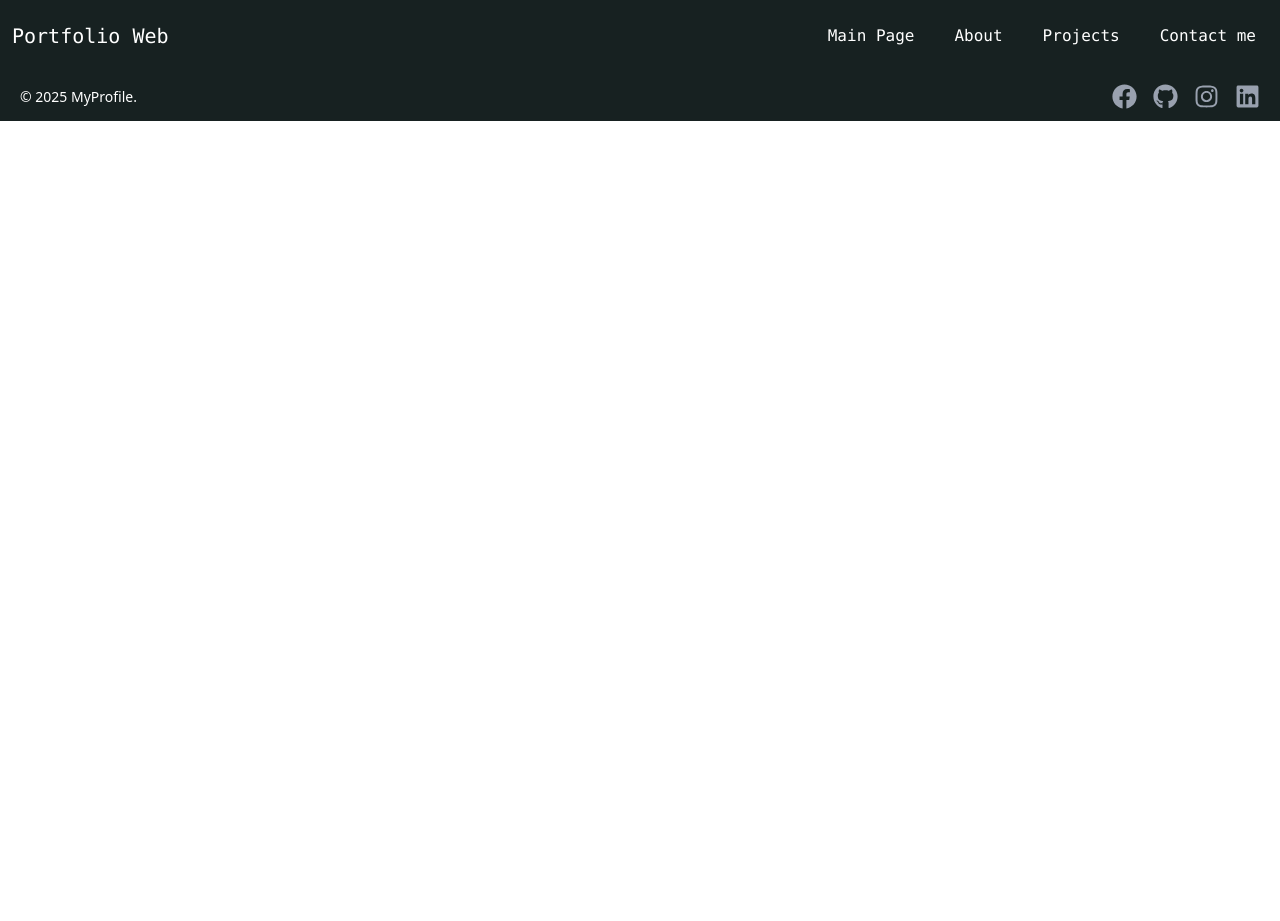
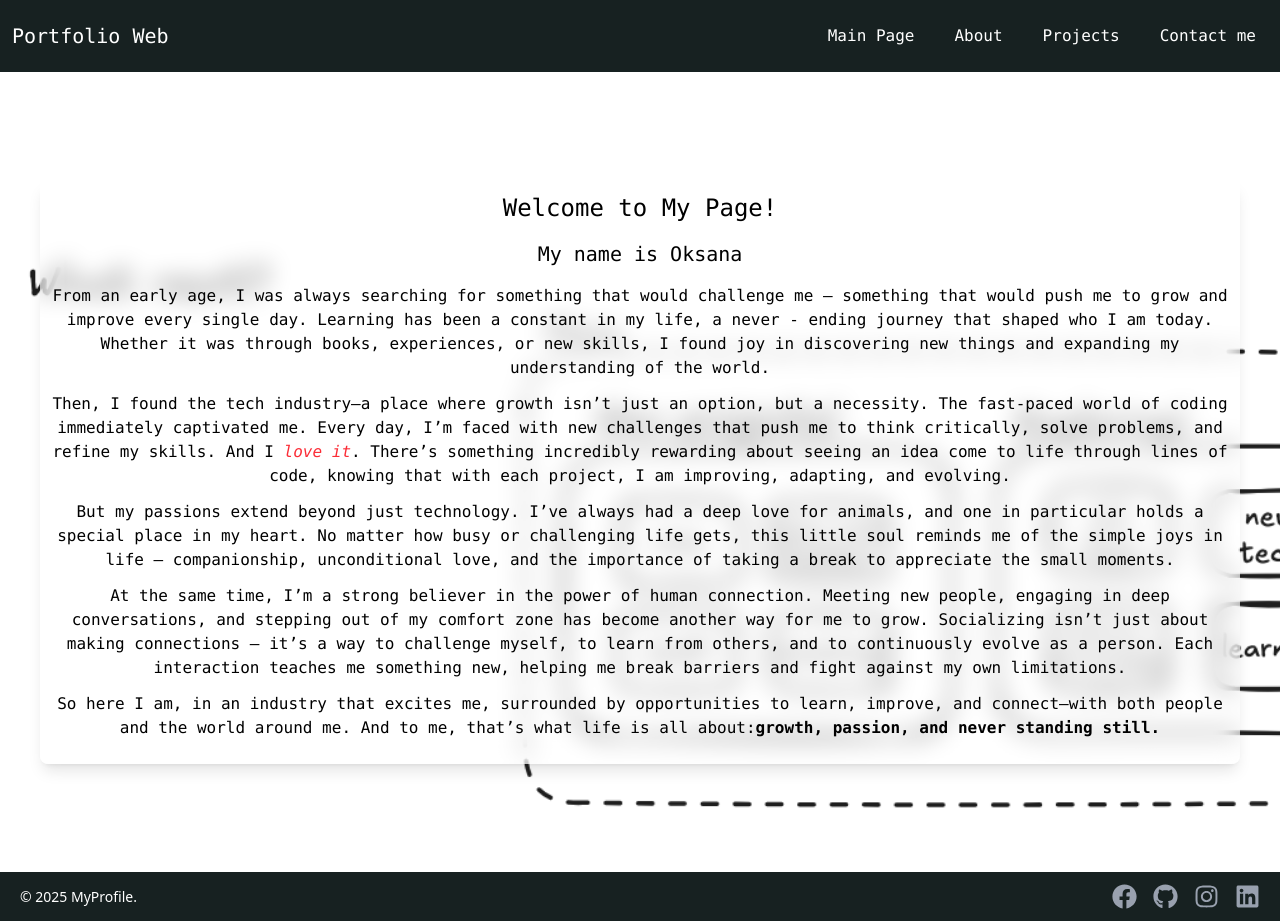
Before and after one commit to pseheya/Project_profile, a React (Vite) app in the folder Project_portfolio_web/: page /about_me in a window 1280 px wide. Before the commit the page ends 800 px from the top, so only its background shows below. Built offline with nearby package versions, Linux system fonts and the light colour scheme.

Commit message:
about me and email form

```diff
--- a/Project_portfolio_web/package.json
+++ b/Project_portfolio_web/package.json
@@ -10,6 +10,7 @@
     "preview": "vite preview"
   },
   "dependencies": {
+    "@formspree/react": "^2.5.1",
     "@tailwindcss/vite": "^4.0.0",
     "react": "^18.3.1",
     "react-dom": "^18.3.1",
--- a/Project_portfolio_web/src/App.tsx
+++ b/Project_portfolio_web/src/App.tsx
@@ -4,6 +4,7 @@ import Footer from "./components/Footer";
 import { Route, Routes } from "react-router";
 import ContactInformation from "./components/ContactingSection";
 import ProjectSection from "./components/ProjectSection";
+import AboutMe from "./components/AboutMe";
 
 function App() {
   return (
@@ -13,6 +14,7 @@ function App() {
         <Route path="/" element={<MainSection />} />
         <Route path="/contact_information" element={<ContactInformation />} />
         <Route path="/projects" element={<ProjectSection />} />
+        <Route path="about_me" element={<AboutMe />} />
       </Routes>
       <Footer />
     </div>
--- /dev/null
+++ b/Project_portfolio_web/src/components/AboutMe.tsx
@@ -0,0 +1,64 @@
+import backgroundImage from "/assets/about_me_background.png";
+
+function AboutMe() {
+  return (
+    <section
+      className="relative flex items-center justify-center min-h-screen bg-cover bg-center text-black bg-fixed "
+      style={{ backgroundImage: `url(${backgroundImage})`, paddingTop: "4" }}
+    >
+      <div className="relative p-3 text-center bg-white/50  backdrop-blur-md rounded-lg shadow-lg m-10">
+        <h2 className="text-2xl font-mono mb-4">Welcome to My Page!</h2>
+        <h3 className="text-xl  font-mono mb-4">My name is Oksana</h3>
+        <p className="text-m font-mono mb-3">
+          From an early age, I was always searching for something that would
+          challenge me — something that would push me to grow and improve every
+          single day. Learning has been a constant in my life, a never - ending
+          journey that shaped who I am today. Whether it was through books,
+          experiences, or new skills, I found joy in discovering new things and
+          expanding my understanding of the world.
+        </p>
+
+        <p className="text-m font-mono mb-3">
+          Then, I found the tech industry—a place where growth isn’t just an
+          option, but a necessity. The fast-paced world of coding immediately
+          captivated me. Every day, I’m faced with new challenges that push me
+          to think critically, solve problems, and refine my skills. And I{" "}
+          <span className="italic text-red-500">love it</span>. There’s
+          something incredibly rewarding about seeing an idea come to life
+          through lines of code, knowing that with each project, I am improving,
+          adapting, and evolving.
+        </p>
+
+        <p className="text-m font-mono mb-3">
+          But my passions extend beyond just technology. I’ve always had a deep
+          love for animals, and one in particular holds a special place in my
+          heart. No matter how busy or challenging life gets, this little soul
+          reminds me of the simple joys in life — companionship, unconditional
+          love, and the importance of taking a break to appreciate the small
+          moments.
+        </p>
+
+        <p className="text-m font-mono mb-3">
+          At the same time, I’m a strong believer in the power of human
+          connection. Meeting new people, engaging in deep conversations, and
+          stepping out of my comfort zone has become another way for me to grow.
+          Socializing isn’t just about making connections — it’s a way to
+          challenge myself, to learn from others, and to continuously evolve as
+          a person. Each interaction teaches me something new, helping me break
+          barriers and fight against my own limitations.
+        </p>
+
+        <p className="text-m font-mono mb-3">
+          So here I am, in an industry that excites me, surrounded by
+          opportunities to learn, improve, and connect—with both people and the
+          world around me. And to me, that’s what life is all about:
+          <span className="font-semibold ">
+            growth, passion, and never standing still.
+          </span>
+        </p>
+      </div>
+    </section>
+  );
+}
+
+export default AboutMe;
--- a/Project_portfolio_web/src/components/ContactingSection.tsx
+++ b/Project_portfolio_web/src/components/ContactingSection.tsx
@@ -1,5 +1,103 @@
-function ContactInformation() {
-  return <p>Hello world</p>;
+import { useForm, ValidationError } from "@formspree/react";
+
+function ContactForm() {
+  const [state, handleSubmit] = useForm("mpwqrzvv");
+
+  return (
+    <div className="flex flex-col justify-center items-center min-h-screen bg-gray-50 p-4">
+      <div className="w-full max-w-lg p-6 bg-white shadow-md rounded-md">
+        <h2 className="text-2xl font-mono text-center text-gray-700 mb-2">
+          Thank You for Visiting My Project Website!
+        </h2>
+        <p className="font-mono text-center p-2">
+          You can contact me on LinkedIn or check out my work on GitHub!
+        </p>
+        <div className="flex justify-center space-x-6 mb-6 p-3">
+          <a
+            href="https://www.linkedin.com/in/oksana-herasymenko-4603542a9/"
+            target="_blank"
+            rel="noopener noreferrer"
+            className="border border-gray-700 text-black px-3 py-3 rounded-full text-m font-mono"
+          >
+            LinkedIn
+          </a>
+          <a
+            href="https://github.com/pseheya"
+            target="_blank"
+            rel="noopener noreferrer"
+            className="border border-gray-700 text-black px-3 py-3 rounded-full text-m font-mono"
+          >
+            GitHub
+          </a>
+        </div>
+        <p className="text-center text-gray-600 mb-4 font-mono">
+          If you want to leave some feedback, feel free to use this form.
+        </p>
+
+        {state.succeeded && (
+          <p className="text-green-600 text-center mb-4">
+            ✅ Thank you! Your feedback has been submitted.
+          </p>
+        )}
+
+        <form onSubmit={handleSubmit} className="space-y-4">
+          <div>
+            <label
+              htmlFor="email"
+              className="block text-gray-700 text-sm font-medium mb-1"
+            >
+              Your Email
+            </label>
+            <input
+              id="email"
+              type="email"
+              name="email"
+              required
+              className="w-full px-4 py-2 border border-gray-300 rounded-md focus:outline-none focus:ring-2 focus:ring-indigo-500"
+              placeholder="Enter your email"
+            />
+            <ValidationError
+              prefix="Email"
+              field="email"
+              errors={state.errors}
+            />
+          </div>
+
+          <div>
+            <label
+              htmlFor="message"
+              className="block text-gray-700 text-sm font-medium mb-1"
+            >
+              Your Feedback
+            </label>
+            <textarea
+              id="message"
+              name="message"
+              required
+              className="w-full px-4 py-2 border border-gray-300 rounded-md focus:outline-none focus:ring-2 focus:ring-indigo-500"
+              placeholder="Write your feedback here..."
+              rows={4}
+            />
+            <ValidationError
+              prefix="Message"
+              field="message"
+              errors={state.errors}
+            />
+          </div>
+
+          <div className="flex justify-center">
+            <button
+              type="submit"
+              disabled={state.submitting}
+              className="bg-[#172121] text-white px-6 py-3 hover:bg-white hover:text-black hover:border hover:border-gray-700 rounded-full text-lg font-mono"
+            >
+              Submit Feedback
+            </button>
+          </div>
+        </form>
+      </div>
+    </div>
+  );
 }
 
-export default ContactInformation;
+export default ContactForm;
--- /dev/null
+++ b/Project_portfolio_web/src/components/EmailForm.tsx
@@ -0,0 +1,22 @@
+import { useForm, ValidationError } from "@formspree/react";
+
+function ContactForm() {
+  const [state, handleSubmit] = useForm("mpwqrzvv");
+  if (state.succeeded) {
+    return <p>Thanks for joining!</p>;
+  }
+  return (
+    <form onSubmit={handleSubmit}>
+      <label htmlFor="email">Email Address</label>
+      <input id="email" type="email" name="email" />
+      <ValidationError prefix="Email" field="email" errors={state.errors} />
+      <textarea id="message" name="message" />
+      <ValidationError prefix="Message" field="message" errors={state.errors} />
+      <button type="submit" disabled={state.submitting}>
+        Submit
+      </button>
+    </form>
+  );
+}
+
+export default ContactForm;
--- a/Project_portfolio_web/src/components/Header.tsx
+++ b/Project_portfolio_web/src/components/Header.tsx
@@ -65,6 +65,12 @@ function Header() {
       </div>
       <div className={`lg:hidden ${isOpen ? "block" : "hidden"} mt-4`}>
         <a
+          href="/"
+          className="block text-white  hover:bg-white hover:text-black px-3 py-2 rounded font-mono"
+        >
+          Main Page
+        </a>
+        <a
           href="/about_me"
           className="block text-white  hover:bg-white hover:text-black px-3 py-2 rounded font-mono"
         >
```
Also changed, not shown: Project_portfolio_web/public/assets/about_me_background.png (added), 1 other file (tests, documents, lock files or other folders).
